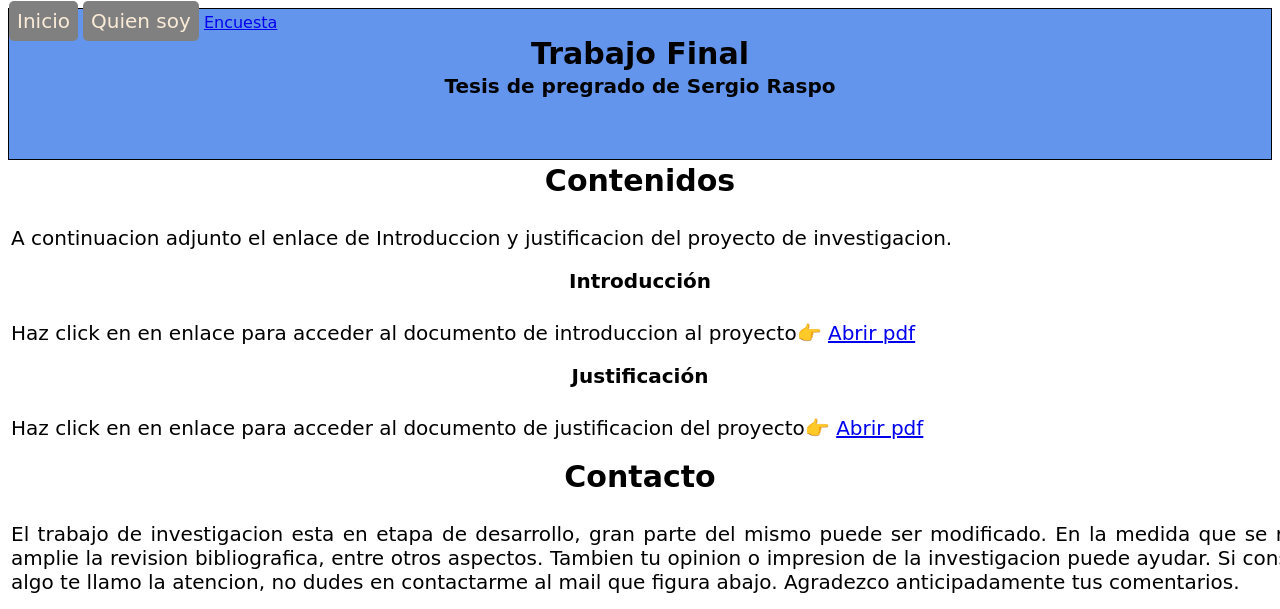
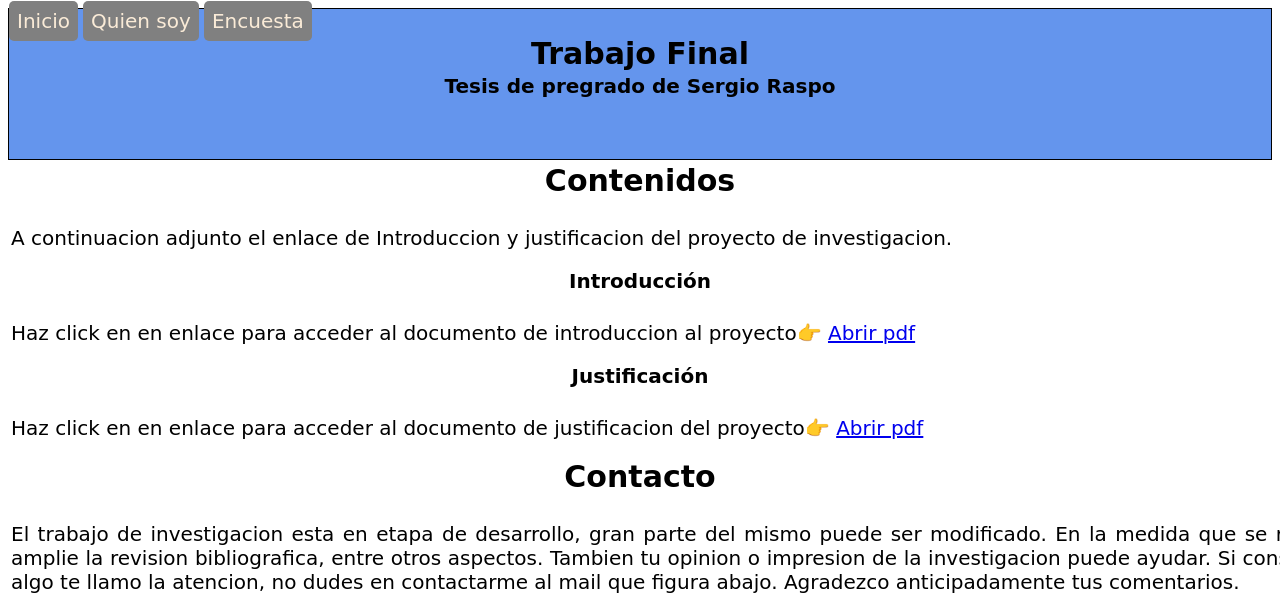
Before and after one commit to sergioraspo/webencuesta, a plain HTML site: page fundamento.html in a window 1280 px wide. Shown: the top 609 px of the page. Drawn offline with Linux system fonts and the light colour scheme; a web font is replaced by a local one.

Commit message:
otro mas32

```diff
--- a/fundamento.html
+++ b/fundamento.html
@@ -14,7 +14,7 @@
         <nav>
             <a href="index.html" class="nav-ref">Inicio</a>
             <a href="quiensoy.html" class="nav-ref">Quien soy</a>
-            <a href="https://docs.google.com/forms/d/1Uvug3itUanedIDeXkgW0gJ-OCCRtuPbp8YuVu2jm6y0/edit">Encuesta</a>
+            <a href="https://docs.google.com/forms/d/1Uvug3itUanedIDeXkgW0gJ-OCCRtuPbp8YuVu2jm6y0/edit" class="nav-ref">Encuesta</a>
         </nav>
         <h1>Trabajo Final</h1>
         <h2>Tesis de pregrado de Sergio Raspo</h2>
```
Also changed, not shown: index.html (+1 -1 lines), quiensoy.html (+1 -1 lines).
